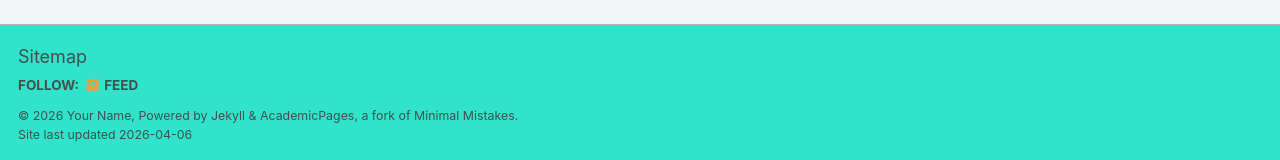
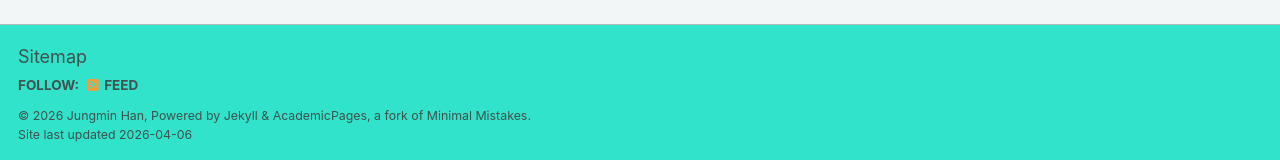
Before and after one commit to jungmin-lawrence-han/jungmin-lawrence-han.github.io, a Jekyll site: the page built from _pages/about.md, in a window 1280 px wide. Shown: the part 756-916 px from the top of the page. Built offline with Jekyll 4.4.1, drawn with Linux system fonts in a browser that asks for light colours; some web fonts are replaced; a script bundle is joined from its source files by our own code; library files that are not in the unit come from our copies.

Commit message:
Update _config.yml

```diff
--- a/_config.yml
+++ b/_config.yml
@@ -11,8 +11,8 @@
 site_theme               : "mint" # The available themes options are "default", "air", "sunrise", "mint", "dirt" and "contrast"
 title                    : "Personal Website"
 title_separator          : "-"
-name                     : &name "Your Name"
-description              : &description "Your Name's academic portfolio"   # Update this with a general description of your site, this is the default if not overridden by a page
+name                     : &name "Jungmin Han"
+description              : &description "Jungmin Han's academic portfolio"   # Update this with a general description of your site, this is the default if not overridden by a page
 url                      : https://jungmin-lawrence-han.github.io # The base hostname & protocol for your site e.g. "https://[your GitHub username].github.io",
                                                            # or if you already have some other page hosted on Github then use "https://[your GitHub username].github.io/[Your Repo Name]"
 baseurl                  : "" # the subpath of your site, e.g. "/blog"
```
